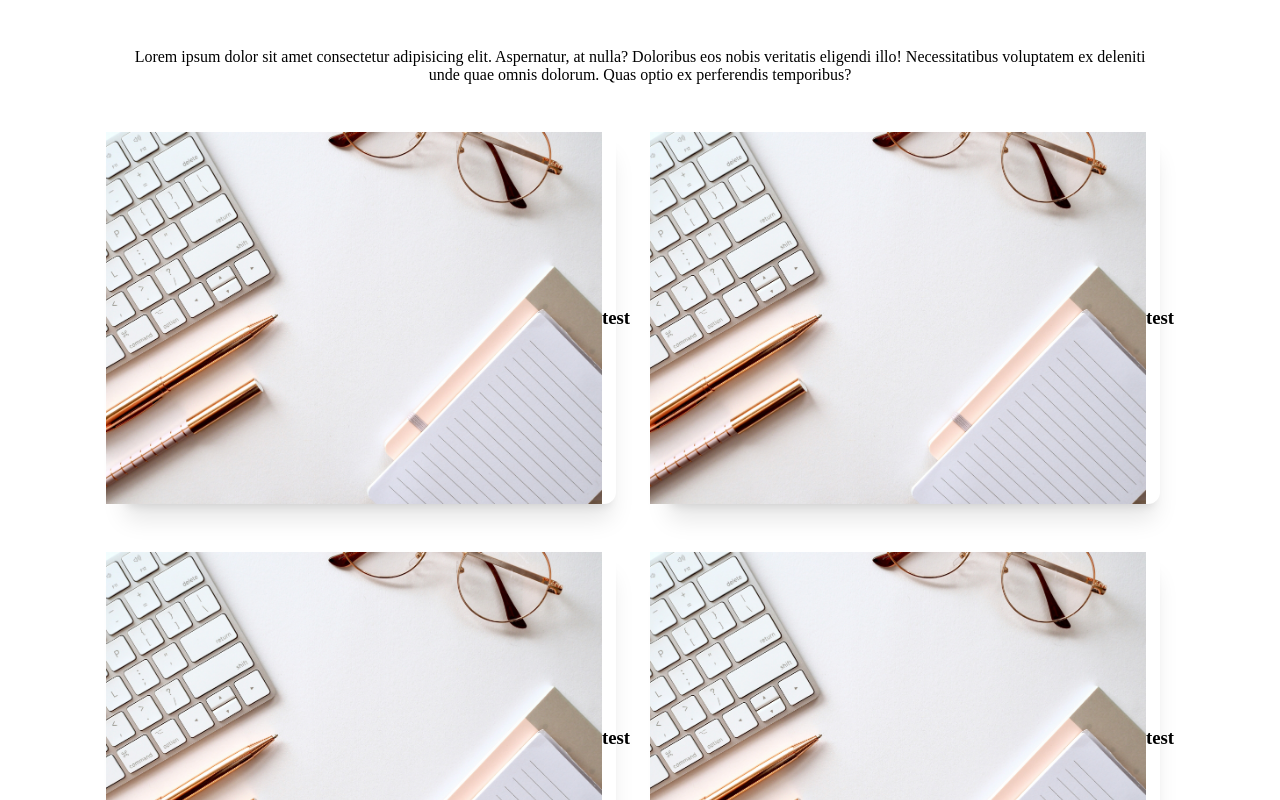
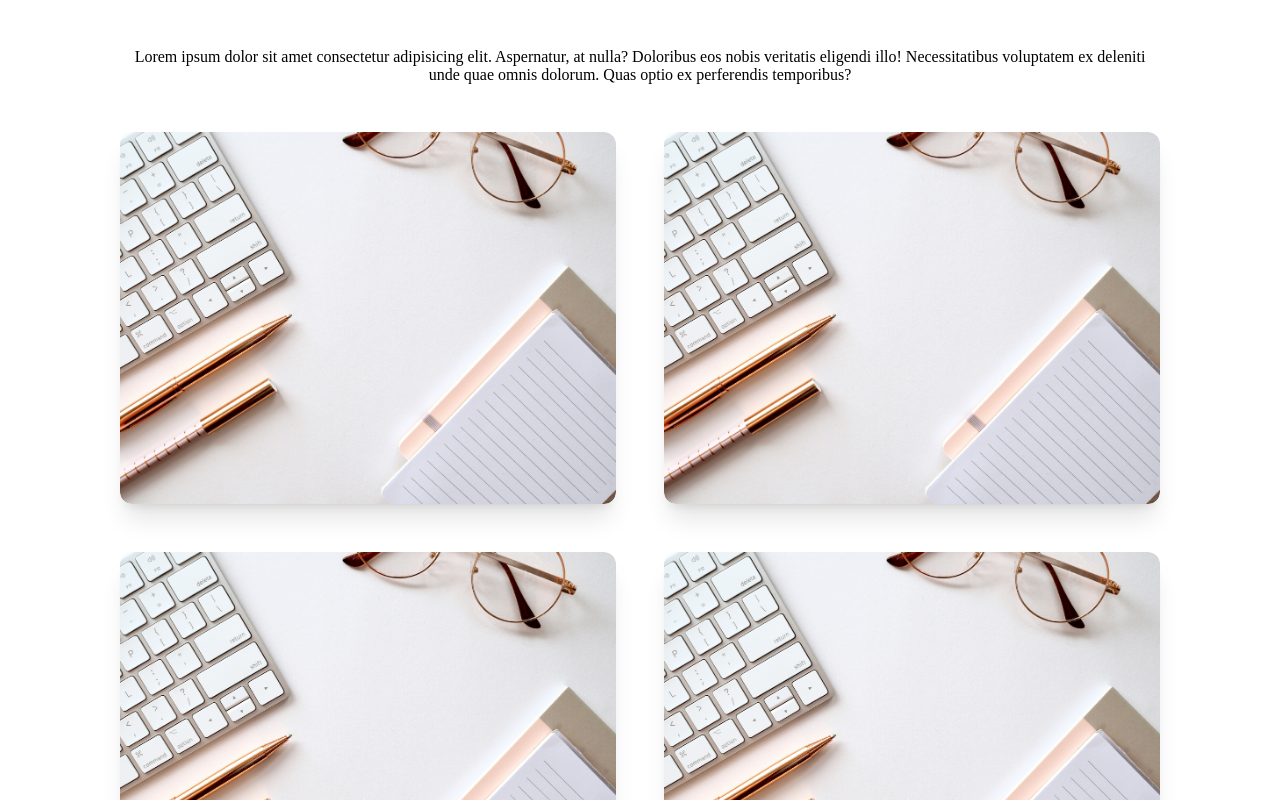
Before and after one commit to habiburahmanrulialif/web-portofolio, a React (Vite) app in the folder frontend/: page / in a window 1280 px wide. Shown: the part 1660-2460 px from the top of the page. Built offline with nearby package versions, Linux system fonts and the light colour scheme.

Commit message:
fixing blur effect on projectItem.jsx

```diff
--- a/frontend/src/components/portofolio/Portofolio.jsx
+++ b/frontend/src/components/portofolio/Portofolio.jsx
@@ -14,10 +14,10 @@ const Portofolio = () => {
                 dolorum. Quas optio ex perferendis temporibus?
             </p>
             <div className="projectItem">
-                <ProjectItem img={testImg} title="test" />
-                <ProjectItem img={testImg} title="test" />
-                <ProjectItem img={testImg} title="test" />
-                <ProjectItem img={testImg} title="test" />
+                <ProjectItem img={testImg} title="test" link="#"/>
+                <ProjectItem img={testImg} title="test" link="#"/>
+                <ProjectItem img={testImg} title="test" link="#"/>
+                <ProjectItem img={testImg} title="test" link="#"/>
             </div>
         </div>
     );
--- a/frontend/src/components/portofolio/ProjectItem.jsx
+++ b/frontend/src/components/portofolio/ProjectItem.jsx
@@ -1,12 +1,13 @@
 import React from "react";
 import "./projectItem.css";
 
-const ProjectItem = ({ img, title }) => {
+const ProjectItem = ({ img, title, link }) => {
     return (
         <div className="projectItem-Item">
             <img src={img} alt="/" className="projectImg" />
-            <div>
-                <h3>{title}</h3>
+            <div className="projectDetailContainer">
+                <h3 className="projectTitle">{title}</h3>
+                <a href={link} className="projectLink">LIVE DEMO</a>
             </div>
         </div>
     );
--- a/frontend/src/components/portofolio/projectItem.css
+++ b/frontend/src/components/portofolio/projectItem.css
@@ -8,12 +8,41 @@
     box-shadow: 0 20px 25px -5px rgb(0 0 0 / 0.1),
         0 8px 10px -6px rgb(0 0 0 / 0.1);
     border-radius: 0.75rem; /* 12px */
-}
-
-.projectItem-Item:hover {
-    background-image: linear-gradient(to right, var(--tw-gradient-stops));
+    overflow: hidden;
 }
 
 .projectImg {
     width: 100%;
+    border-radius: 0.75rem;
 }
+
+.projectDetailContainer{
+    height: 100%;
+    width: 100%;
+    position: absolute;
+    transition: 1.5s;
+    display: flex;
+    align-items: center;
+    justify-content: center;
+    flex-direction: column;
+    top: 100%;
+    background-color: #1f3d4738;
+    backdrop-filter: blur(5px);
+    color: white;
+}
+
+.projectTitle {
+
+}
+
+.projectDetail {
+
+}
+
+.projectLink {
+    text-decoration: none;
+}
+
+.projectItem-Item:hover .projectDetailContainer{
+    top: 0;
+}
--- a/frontend/src/index.css
+++ b/frontend/src/index.css
@@ -2,3 +2,7 @@ body {
   padding: 0px;
   margin: 0px;
 }
+
+html{
+  scroll-behavior: smooth;;
+}
```
